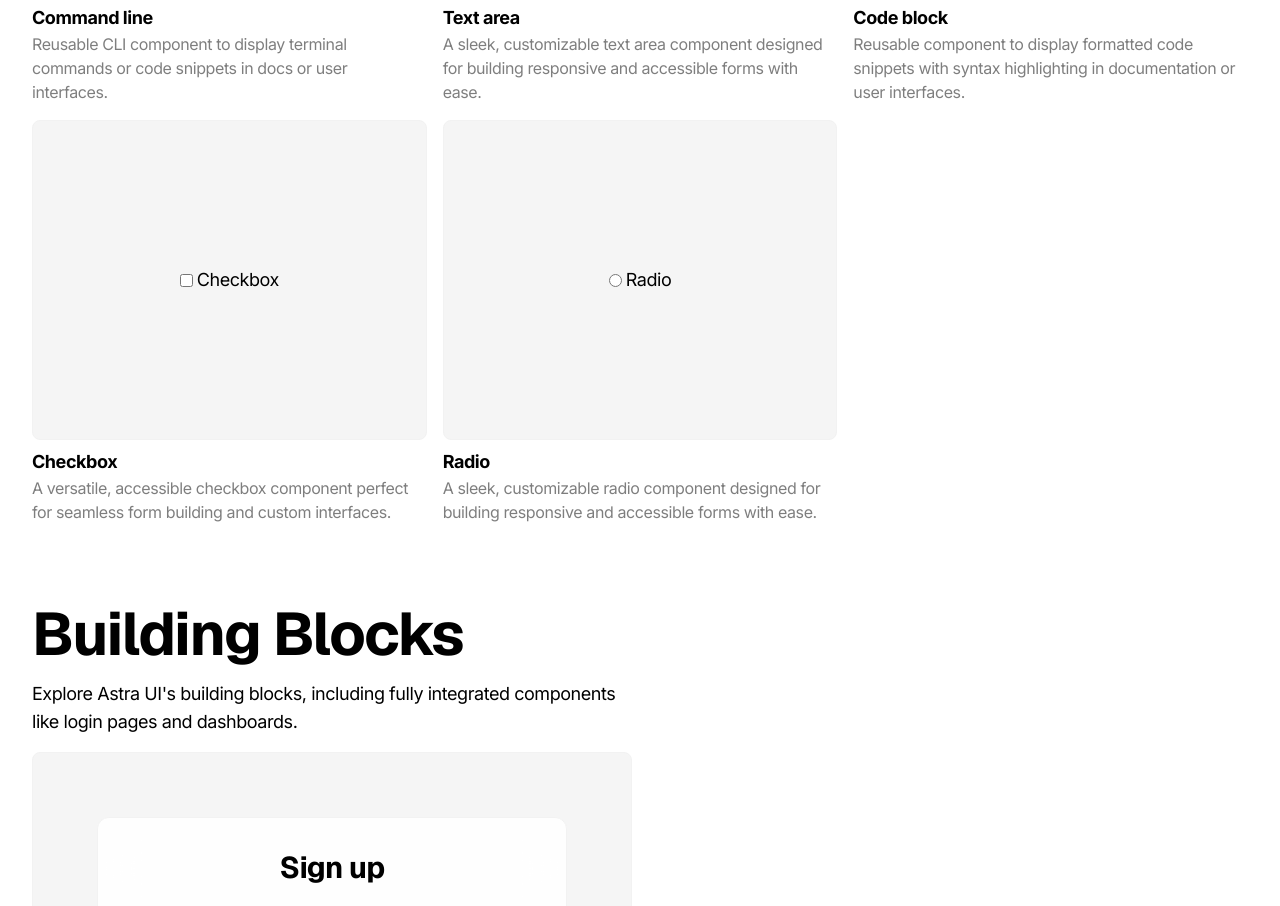
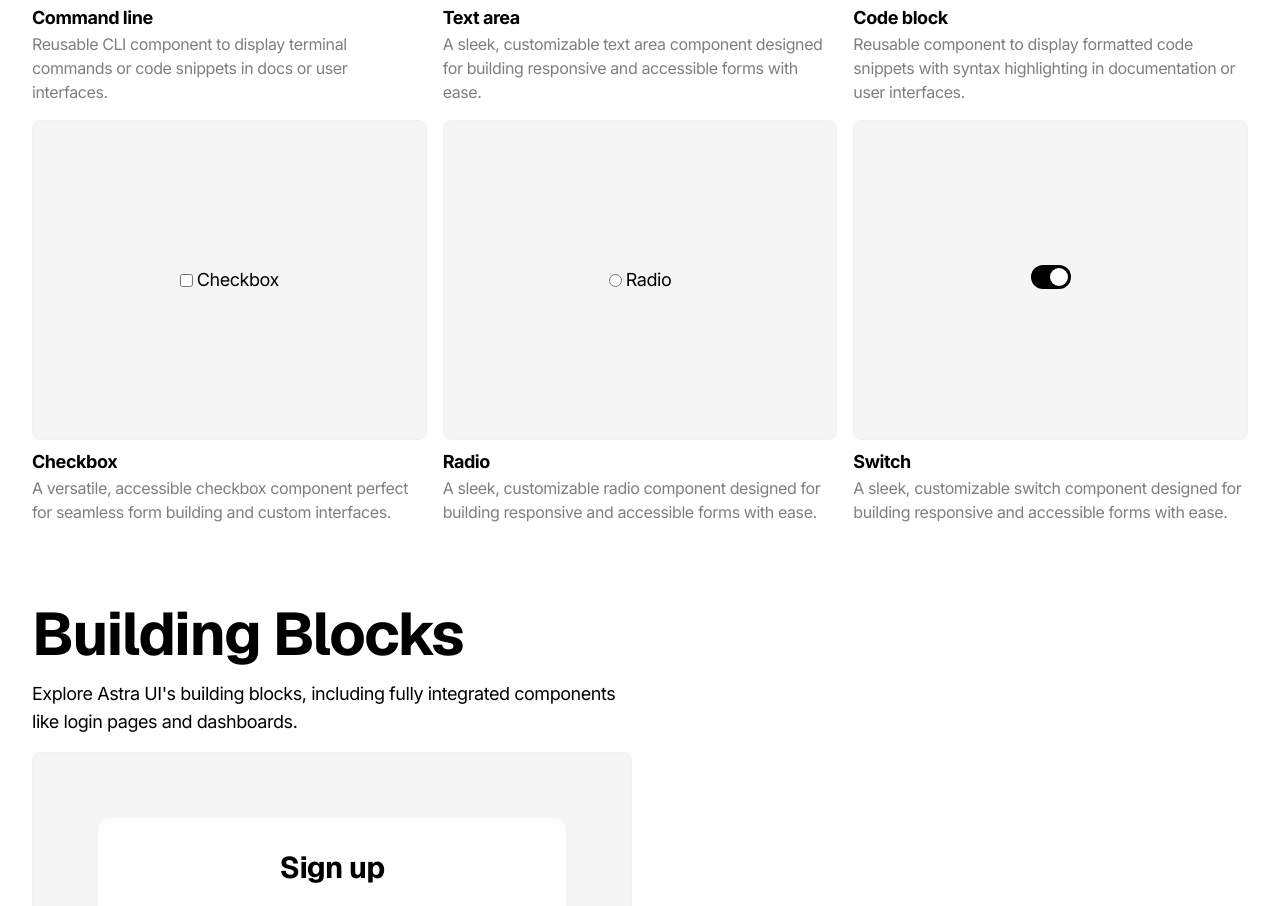
Before and after one commit to astraui/astraui, a Next.js app: page /components in a window 1280 px wide. Shown: the part 1020-1926 px from the top of the page. Built offline with nearby package versions, Linux system fonts and the light colour scheme.

Commit message:
Update components.ts

```diff
--- a/app/components/components.ts
+++ b/app/components/components.ts
@@ -7,6 +7,7 @@ import Textarea from '@/components/astra/Textarea'
 import CodeBlock from "@/components/astra/CodeBlock"
 import Checkbox from '@/components/astra/Checkbox';
 import Radio from '@/components/astra/Radio';
+import Switch from '@/components/astra/Switch';
 
 interface ComponentItem {
   preview: React.ReactNode;
@@ -25,6 +26,7 @@ const textArea = React.createElement(Textarea);
 const codeBlock = React.createElement(CodeBlock);
 const checkbox = React.createElement(Checkbox);
 const radio = React.createElement(Radio);
+const switchComp = React.createElement(Switch);
 
 // Use the components in the array
 const components: ComponentItem[] = [
@@ -75,6 +77,12 @@ const components: ComponentItem[] = [
     name: "Radio",
     desc: "A sleek, customizable radio component designed for building responsive and accessible forms with ease.",
     link: "/components/radio"
+  },
+  {
+    preview: switchComp,
+    name: "Switch",
+    desc: "A sleek, customizable switch component designed for building responsive and accessible forms with ease.",
+    link: "/components/switch"
   }
 ];
 
```
